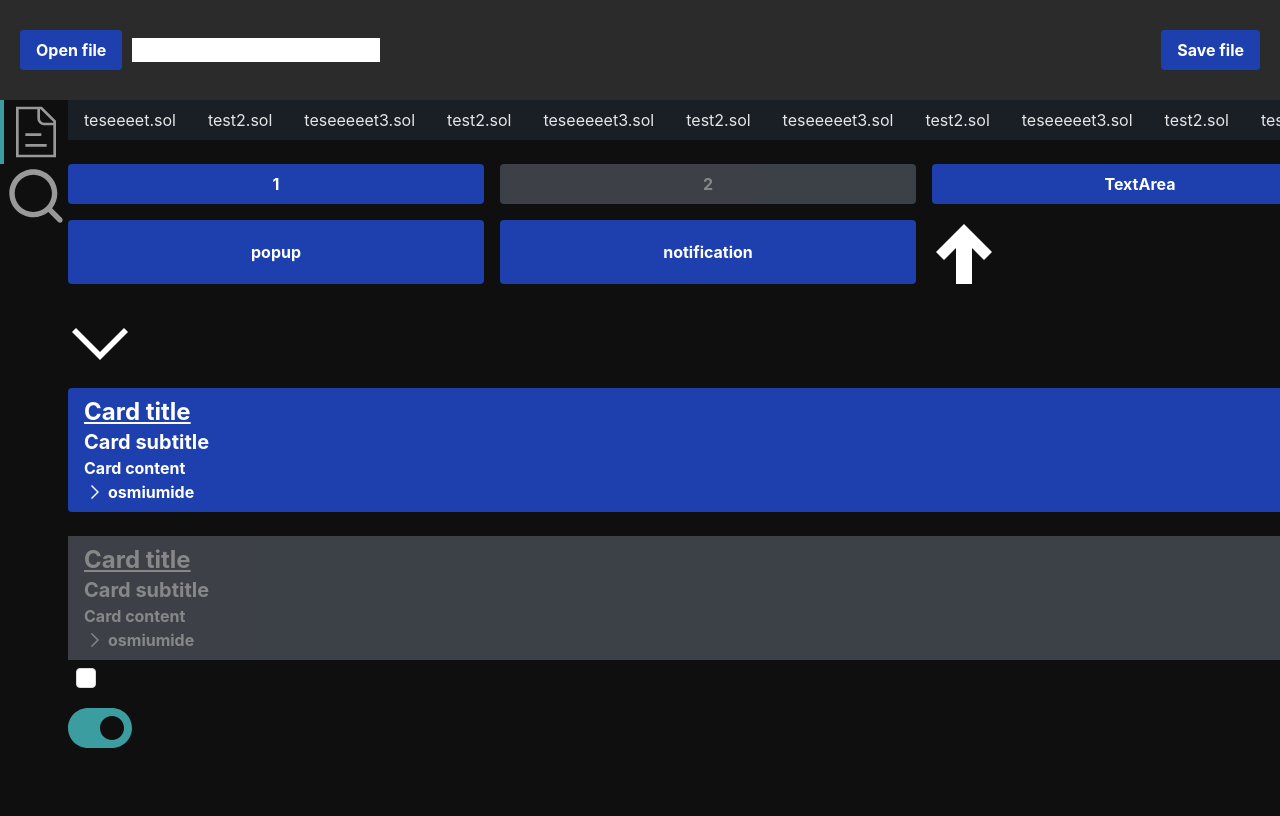
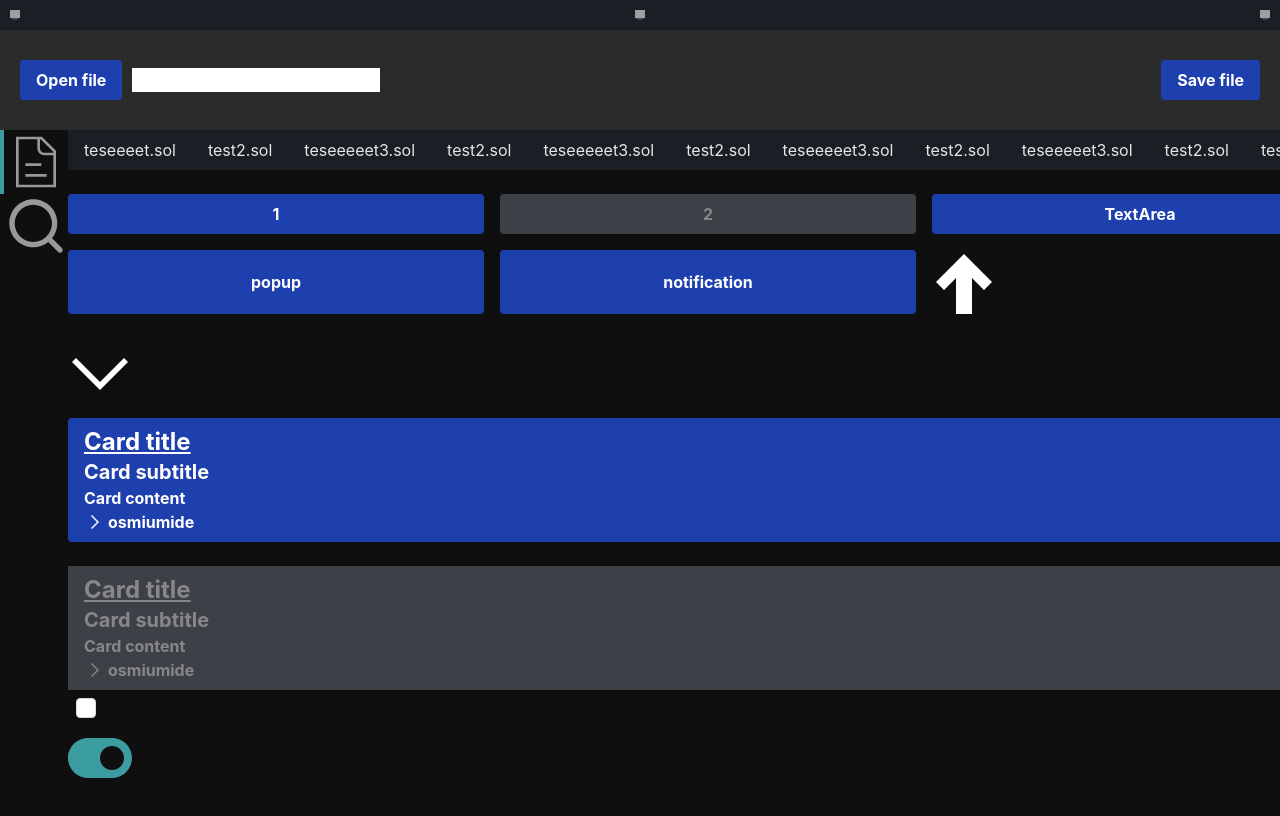
Before and after one commit to astrodevs-labs/osmium-ide, a React (Vite) app in the folder frontend/: page / in a window 1280 px wide. Shown: the top 816 px of the page. Built offline with nearby package versions, Linux system fonts and the light colour scheme; grey boxes are pictures that could not be loaded.

Commit message:
feat(feature/frontend/components/basic): wip window top bar

```diff
--- a/frontend/index.html
+++ b/frontend/index.html
@@ -8,6 +8,23 @@
   </head>
 
   <body>
+    <div data-tauri-drag-region class="titlebar">
+      <div class="titlebar-button" id="titlebar-minimize">
+        <img
+          src="https://api.iconify.design/mdi:window-minimize.svg"
+          alt="minimize"
+        />
+      </div>
+      <div class="titlebar-button" id="titlebar-maximize">
+        <img
+          src="https://api.iconify.design/mdi:window-maximize.svg"
+          alt="maximize"
+        />
+      </div>
+      <div class="titlebar-button" id="titlebar-close">
+        <img src="https://api.iconify.design/mdi:close.svg" alt="close" />
+      </div>
+    </div>
     <div id="root"></div>
     <script type="module" src="/src/main.tsx"></script>
   </body>
--- a/frontend/src/App.tsx
+++ b/frontend/src/App.tsx
@@ -13,6 +13,10 @@ import {
   TextArea,
 } from './components/Components';
 import Card from './components/Card/Card';
+import { appWindow } from '@tauri-apps/api/window';
+document.getElementById('titlebar-minimize')?.addEventListener('click', () => appWindow.minimize());
+document.getElementById('titlebar-maximize')?.addEventListener('click', () => appWindow.toggleMaximize());
+document.getElementById('titlebar-close')?.addEventListener('click', () => appWindow.close());
 
 const data = {
   name: 'osmiumide',
--- a/frontend/src/styles.css
+++ b/frontend/src/styles.css
@@ -35,3 +35,23 @@
         background: #3E4E5C;
     }
 }
+
+.titlebar {
+    display: flex;
+    justify-content: space-between;
+    align-items: center;
+    height: 30px;
+    padding: 0 10px;
+    background: #1A1E25;
+    -webkit-app-region: drag;
+}
+.titlebar-button {
+    width: 10px;
+    height: 10px;
+    border-radius: 50%;
+    background: #3E4E5C;
+    -webkit-app-region: no-drag;
+}
+.titlebar-button:hover {
+    background: #4E5E6C;
+}
```
Also changed, not shown: frontend/src-tauri/tauri.conf.json (+13 -1 lines), 1 other file (tests, documents, lock files or other folders).
